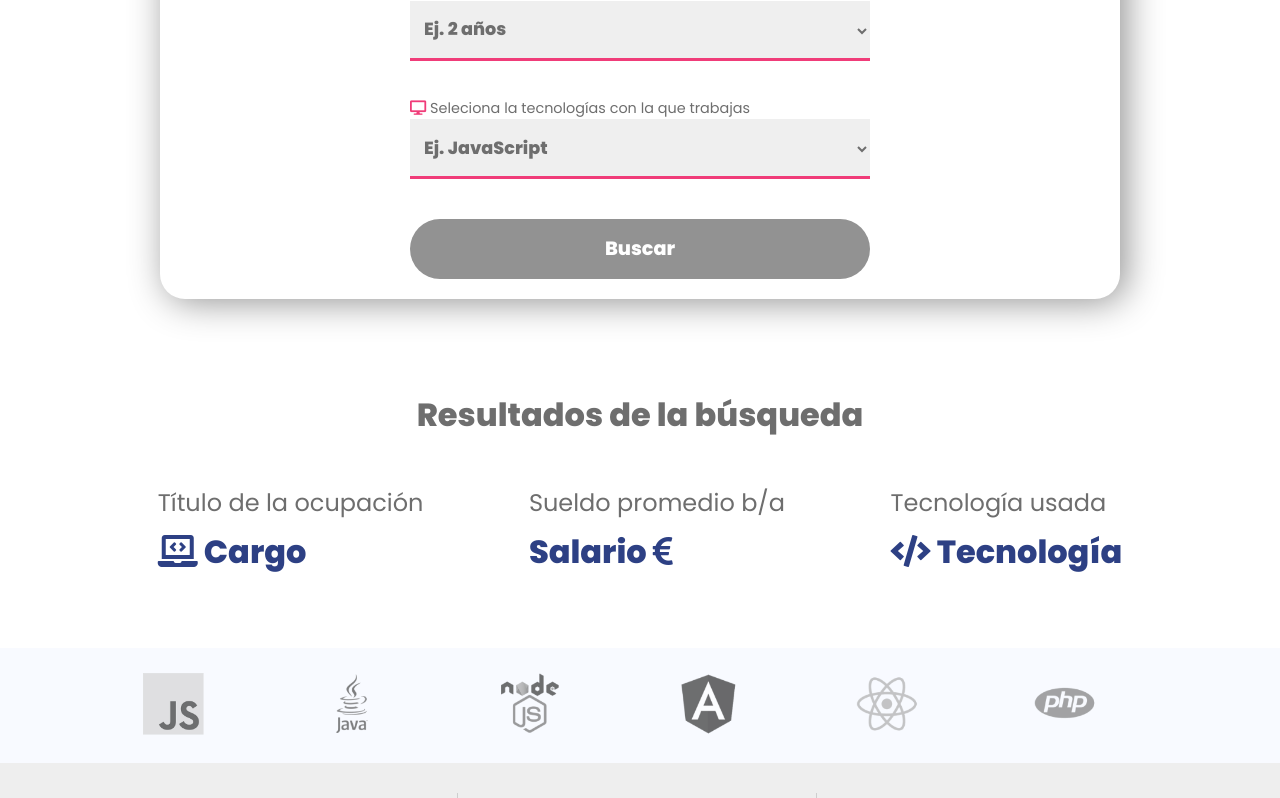
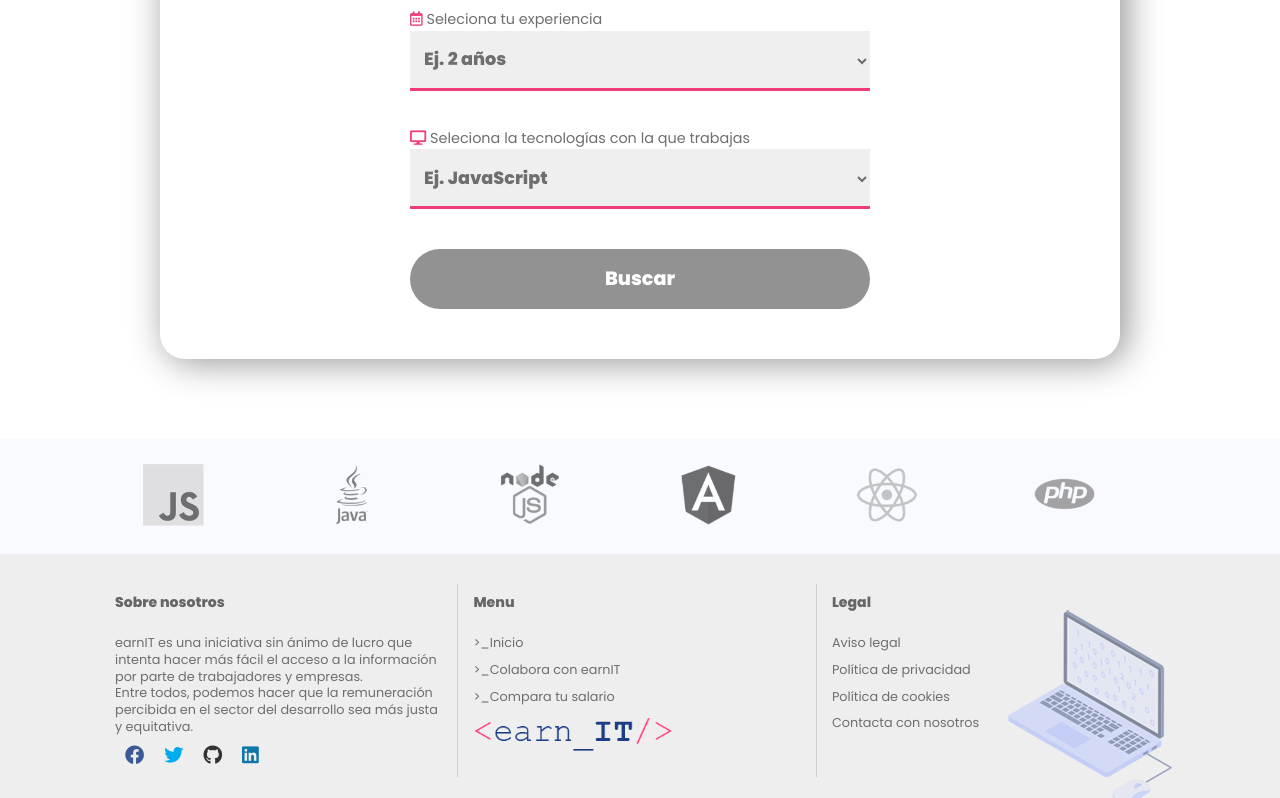
Before and after one commit to JavierMartinGil/Proyecto-earnIT-frontend, an Angular app: page /compara in a window 1280 px wide. Shown: the part 548-1346 px from the top of the page. Built offline with nearby package versions, Linux system fonts and the light colour scheme.

Commit message:
Cambios en forms y resultados

```diff
--- a/src/app/formcol/formcol.component.css
+++ b/src/app/formcol/formcol.component.css
@@ -5,18 +5,12 @@
 
 .formulario_colabora .container {
     max-width: 95%;
-    margin: 10px auto;
-    padding: 20px;
+    margin: 50px auto;
+    padding: 40px 20px;
     box-shadow: 6px 3px 36px #929292;
     border-radius: 25px;
     background: #fff;
     max-width: 75%;
-}
-
-div.formcol {
-    /* display: flex;
-    flex-wrap: nowrap;
-    justify-content: space-between; */
 }
 
 div.formcol input[type=number],
@@ -49,13 +43,6 @@ div.formcol select:hover{
     padding-left: 15px;
 }
 
-form select, input {
-    /* border: none;
-    border-bottom: 3px solid #f03c79;
-    color: #6e6e6e;
-    font-weight: bold;
-    transition: .5s;    */
-}
 
 div.formcol label{
     display: block;
--- a/src/app/formcomp/formcomp.component.css
+++ b/src/app/formcomp/formcomp.component.css
@@ -1,15 +1,11 @@
-.formulario .container form{
-    /* display: flex;
-    justify-content: space-between; */
-}
-
 .formulario {
     padding: 20px 0;
+    margin-bottom: 50px;
 }
 
 .formulario .container{
     margin: 10px auto;
-    padding: 20px;
+    padding: 50px 20px;
     box-shadow: 6px 3px 36px #929292;
     border-radius: 25px;
     background: #fff;
--- a/src/app/formcomp/formcomp.component.html
+++ b/src/app/formcomp/formcomp.component.html
@@ -32,7 +32,7 @@
                 <select formControlName="tecnologia">
                     <option value="" disabled>Ej. JavaScript</option>
                     <option value="Javascript">JavaScript</option>
-                    <option value="Angular">Angular</option>
+                    <option value="Angular" *ngIf="formulario_solicitud.controls['cargo']!='Back-end'">Angular</option>
                     <option value="React">React</option>
                     <option value="Vue.js">VueJS</option>
                     <option value="PHP">PHP</option>
@@ -51,8 +51,9 @@
         </form>
     </div>
 </div>
-<div class="container res">
-    <h2 #respuesta>Resultados de la búsqueda</h2>
+<div #respuesta></div>
+<div class="container res" *ngIf="salario_medio">
+    <h2>Resultados de la búsqueda</h2>
     <div class="resultados">
         <div>
             <h3>Título de la ocupación</h3>
@@ -60,7 +61,7 @@
         </div>
         <div>
             <h3>Sueldo promedio b/a</h3>
-            <h4>{{salario_medio || 'Salario'}} <i class="fas fa-euro-sign"></i></h4>
+            <h4>{{salario_medio | currency:'EUR'}}</h4>
         </div>
         <div>
             <h3>Tecnología usada</h3>
@@ -68,4 +69,4 @@
         </div>
     </div>
 </div>
-<app-tablaresultados [datos_totales]="datos_totales"></app-tablaresultados>
+<app-tablaresultados [datos_totales]="datos_totales" [no_results]="no_results"></app-tablaresultados>
--- a/src/app/formcomp/formcomp.component.ts
+++ b/src/app/formcomp/formcomp.component.ts
@@ -11,14 +11,15 @@ import { Router } from '@angular/router';
 export class FormcompComponent implements OnInit {
 
   formulario_solicitud: FormGroup;
-  salario_medio: string;
+  salario_medio: number;
   datos_devs: any;
   datos_totales: any;
+  no_results: string;
 
 
   constructor(private comparaService: ComparaService, private router: Router) {
 
-    this.salario_medio = "";
+    this.salario_medio = 0
     this.datos_devs = [];
 
     this.formulario_solicitud = new FormGroup({
@@ -37,14 +38,13 @@ export class FormcompComponent implements OnInit {
   onSubmit() {
     this.comparaService.comparar(this.formulario_solicitud.value)
       .then(response => {
-        if (response[0][0]['salario_medio'] == null) {
-          this.salario_medio = 'No hay resultados';
+        this.salario_medio = response[0][0]['salario_medio'];
+        this.datos_devs = response[1][0];
+        this.datos_totales = response[1];
+        if (this.salario_medio == null) {
+          this.no_results = 'Lo sentimos, no hay resultados para tu búsqueda :\'('
+        }
 
-        } else {
-          this.salario_medio = response[0][0]['salario_medio'].toString().substring(0, 5);
-          this.datos_devs = response[1][0];
-          this.datos_totales = response[1];
-        }
 
       })
       .catch(err => {
--- a/src/app/tablaresultados/tablaresultados.component.css
+++ b/src/app/tablaresultados/tablaresultados.component.css
@@ -39,6 +39,13 @@ table td:hover, table tr:hover,table th:hover{
     margin-top: 15px;
 }
 
+h3.no_res {
+    font-size: 2em;
+    margin: 40px 0;
+    color: #2d4084;
+    text-align: center;
+}
+
 @media (max-width: 900px){
     table td {
     padding: 20px 5px;
--- a/src/app/tablaresultados/tablaresultados.component.html
+++ b/src/app/tablaresultados/tablaresultados.component.html
@@ -1,4 +1,7 @@
-<div class="container tabla_res" *ngIf="datos_totales">
+<div class="container">
+    <h3 class="no_res" *ngIf="no_results">{{no_results}}</h3>
+</div>
+<div class="container tabla_res" *ngIf="salario_medio">
     <h3>Algunos de los datos en los que nos hemos basado</h3>
     <table>
         <tr>
@@ -10,11 +13,10 @@
         </tr>
         <tr *ngFor="let dev of datos_totales">
             <td>{{dev.cargo}}</td>
-            <td>{{dev.bruto}}</td>
+            <td>{{dev.bruto | currency:'EUR'}}</td>
             <td>{{dev.tecnologia}}</td>
             <td>{{dev.experiencia}}</td>
             <td>{{dev.sector}}</td>
         </tr>
     </table>
-
 </div>
--- a/src/app/tablaresultados/tablaresultados.component.ts
+++ b/src/app/tablaresultados/tablaresultados.component.ts
@@ -9,6 +9,7 @@ export class TablaresultadosComponent implements OnInit {
 
 
   @Input() datos_totales: any;
+  @Input() no_results: string;
 
   constructor() { }
 
```
